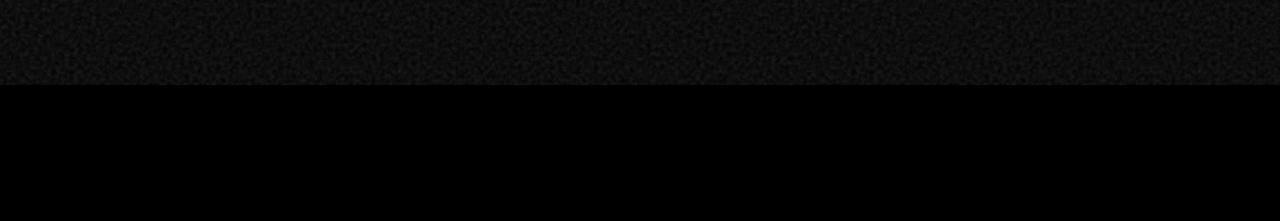
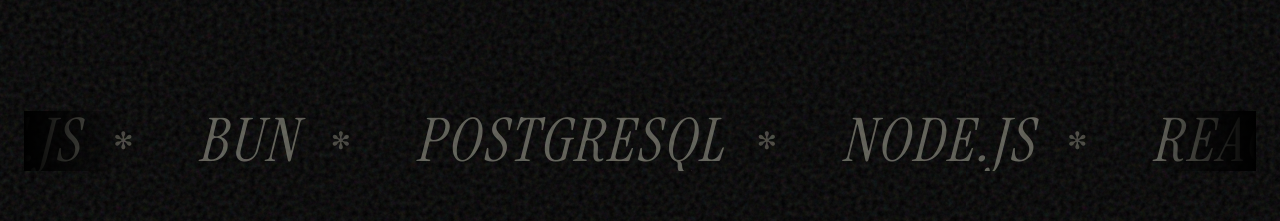
Before and after one commit to Yugha13/sd-headphones, a Next.js app: page / in a window 1280 px wide. Shown: the part 2397-2618 px from the top of the page. Built offline with nearby package versions, Linux system fonts and the light colour scheme.

Commit message:
feat: add infinite tech stack marquee to portfolio section

```diff
--- a/src/components/portfolio/PortfolioProjects.tsx
+++ b/src/components/portfolio/PortfolioProjects.tsx
@@ -140,6 +140,30 @@
           ))}
         </motion.div>
 
+        {/* Tech Stack Marquee */}
+        <div className="mt-12 overflow-hidden flex whitespace-nowrap w-full relative before:absolute before:left-0 before:top-0 before:z-10 before:h-full before:w-[100px] before:bg-gradient-to-r before:from-black before:to-transparent after:absolute after:right-0 after:top-0 after:z-10 after:h-full after:w-[100px] after:bg-gradient-to-l after:from-black after:to-transparent">
+          <motion.div
+            animate={{ x: ["0%", "-50%"] }}
+            transition={{ repeat: Infinity, ease: "linear", duration: 30 }}
+            className="flex items-center"
+          >
+            {[
+              "TypeScript", "React", "Next.js", "Bun", "PostgreSQL",
+              "Node.js", "React Native", "Tailwind CSS", "Framer Motion", "Supabase",
+              // Repeat the exact same array to make the infinite loop seamless
+              "TypeScript", "React", "Next.js", "Bun", "PostgreSQL",
+              "Node.js", "React Native", "Tailwind CSS", "Framer Motion", "Supabase"
+            ].map((tech, i) => (
+              <div key={i} className="flex items-center gap-8 mx-8">
+                <span className="text-[#E1E0CC]/40 text-4xl md:text-5xl lg:text-6xl font-serif italic tracking-wider uppercase">
+                  {tech}
+                </span>
+                <span className="text-primary/30 text-2xl">✻</span>
+              </div>
+            ))}
+          </motion.div>
+        </div>
+
       </div>
     </section>
   );
```
